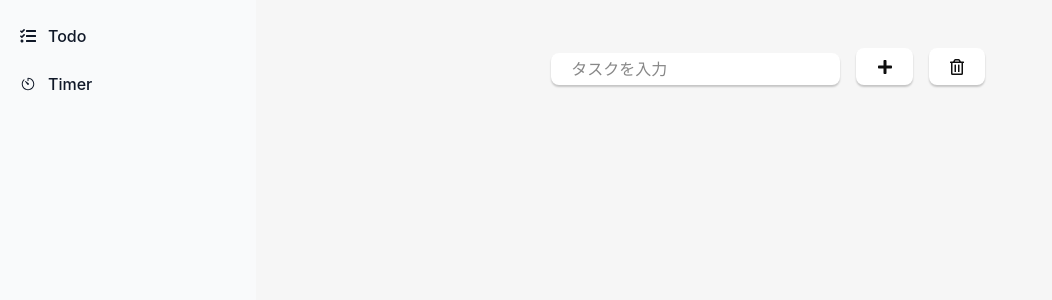
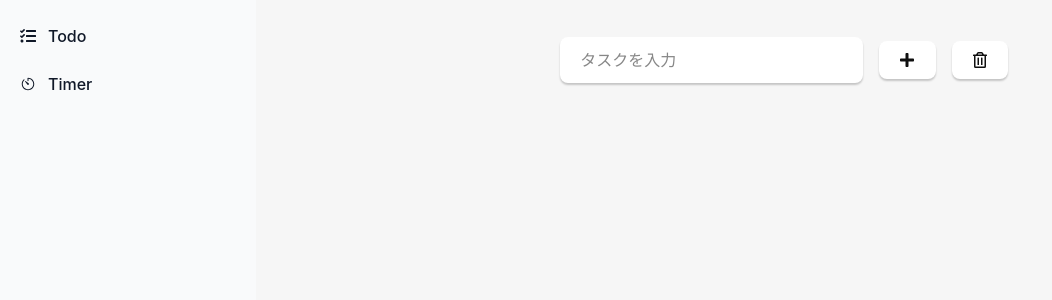
Before and after one commit to kusidora/myapp, a React (Vite) app: page /todo in a window 1280 px wide. Shown: the top 300 px of the page, without its empty margins (0-1052 px from the left). Built offline with nearby package versions, Linux system fonts and the light colour scheme.

Commit message:
デザイン調整

```diff
--- a/src/app/Todo/components/Form.tsx
+++ b/src/app/Todo/components/Form.tsx
@@ -12,29 +12,31 @@ const Form: React.FC = () => {
   };
 
   return (
-    <div className="flex justify-center h-40 rounded">
-      <div className="mt-8">
+    <div className="flex justify-center">
+      <div className="max-w-md w-full flex items-center h-30 ml-8 gap-4">
+        <div className="flex-1">
           <input
-          className="rounded-md h-8 p-2 w-fit"
+            className="rounded-md w-full p-2"
             onChange={(e) => setText(e.target.value)}
             onKeyDown={(e) => {
-            if (e.key === "Enter") handleSubmit(); // ✅ Enterキーで確定
+              if (e.key === "Enter") handleSubmit();
             }}
             type="text"
             value={text}
             placeholder="タスクを入力"
           />
+        </div>
 
         <button
           onClick={handleSubmit}
-          className="mt-4 ml-4 bg-blue-400 rounded-full text-white p-3 hover:translate-y-0.5 transform transition"
+          className="flex-none bg-blue-400 rounded-full text-white p-2 hover:translate-y-0.5 transition"
         >
           <FaPlus />
         </button>
 
         <button
           onClick={deleteCheckedTodos}
-          className="mt-4 ml-4 bg-green-500 rounded-full text-white p-3 hover:translate-y-0.5 transform transition"
+          className="flex-none bg-green-500 rounded-full text-white p-2 hover:translate-y-0.5 transition"
         >
           <FaRegTrashAlt />
         </button>
```
Lines whose indentation alone changed are shown as unchanged.
